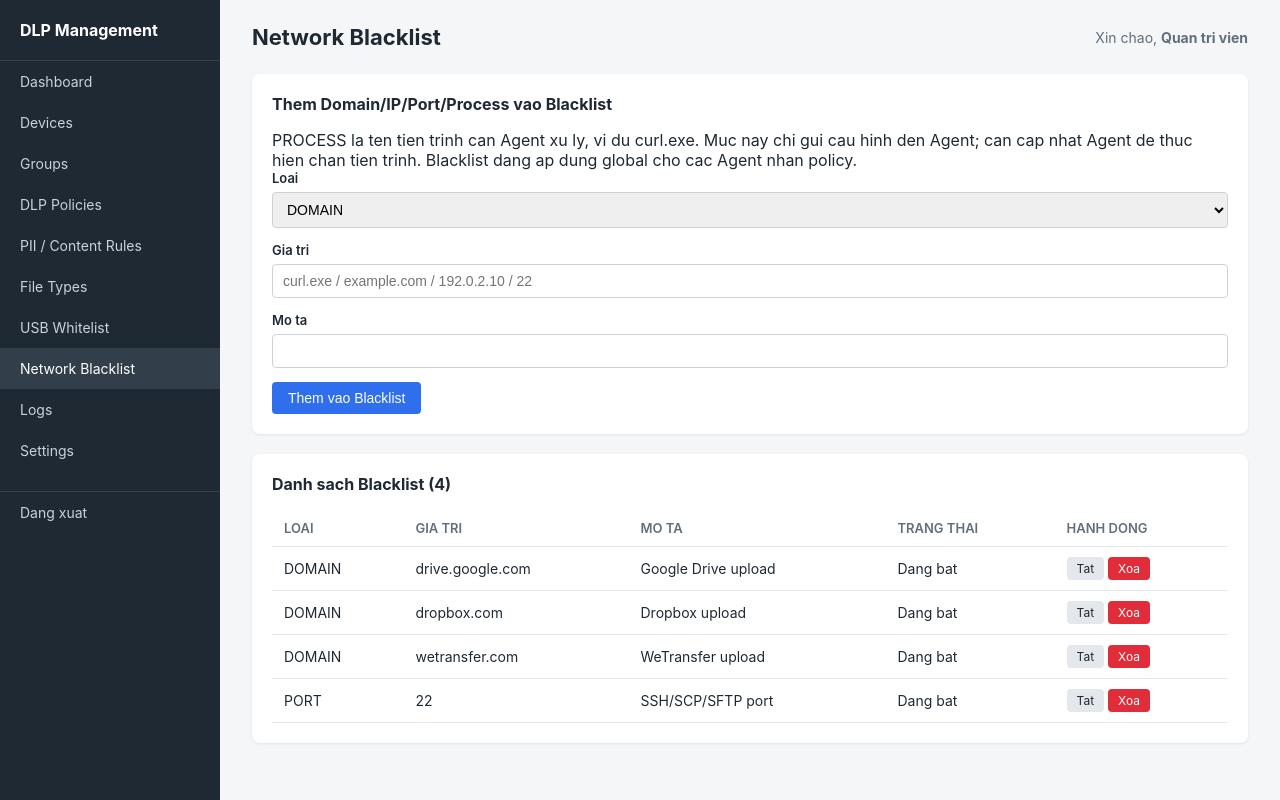
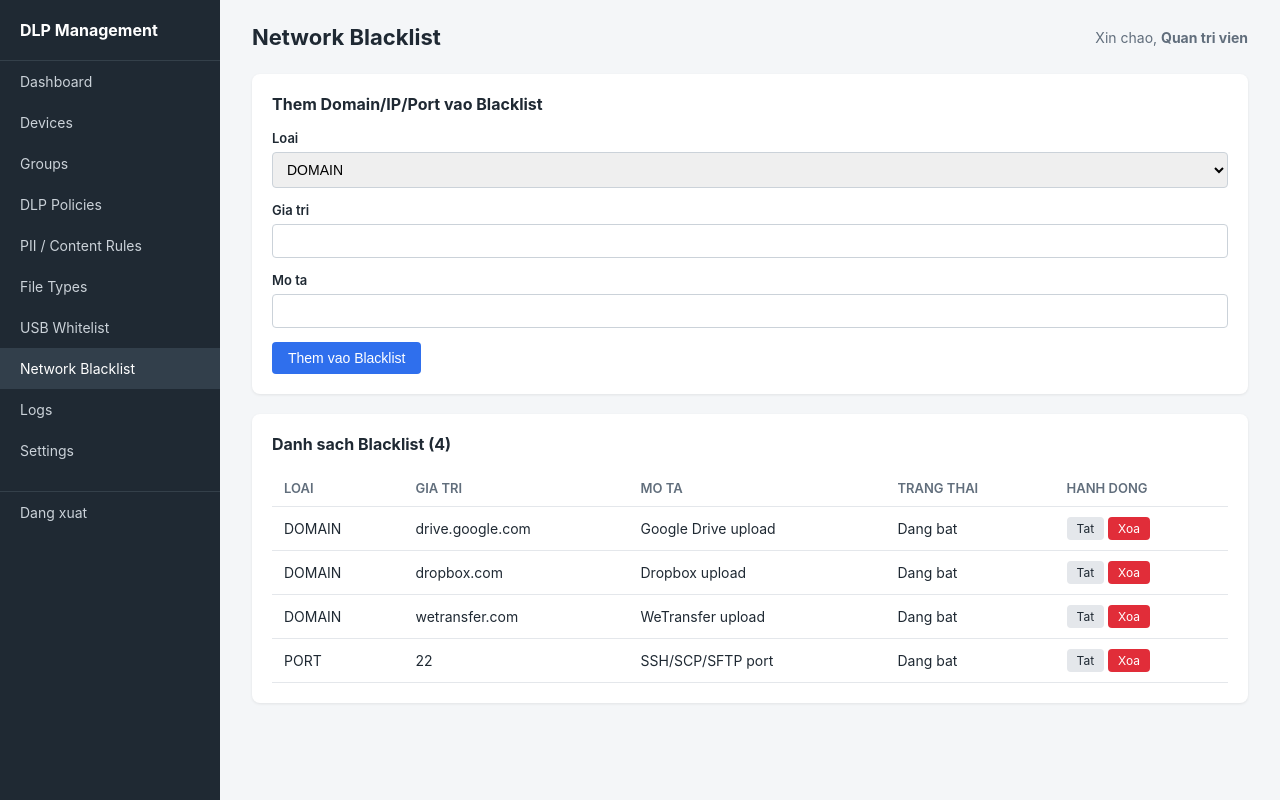
Before and after one commit to lamNT-67/DLP-do-an-2026, a PHP site: page /admin/network_blacklist.php in a window 1280 px wide. Run offline with PHP 8.4, Linux system fonts and the light colour scheme; a user stored in the database is signed in; data comes from the database, SQL or seed files in the repository.

Commit message:
Revert unrelated process blacklist UI change

```diff
--- a/server/admin/network_blacklist.php
+++ b/server/admin/network_blacklist.php
@@ -4,21 +4,13 @@ require_once __DIR__ . '/../config/database.php';
 require_once __DIR__ . '/../includes/helpers.php';
 
 $message = '';
-$error = '';
-$allowedTargetTypes = ['DOMAIN', 'IP', 'PORT', 'PROCESS'];
 
 if ($_SERVER['REQUEST_METHOD'] === 'POST' && ($_POST['action'] ?? '') === 'add') {
-    $targetType = strtoupper(trim($_POST['target_type'] ?? 'DOMAIN'));
+    $targetType = $_POST['target_type'] ?? 'DOMAIN';
     $value = trim($_POST['value'] ?? '');
     $description = trim($_POST['description'] ?? '');
 
-    if (!in_array($targetType, $allowedTargetTypes, true)) {
-        $error = 'Loai blacklist khong hop le.';
-    } elseif ($value === '') {
-        $error = 'Vui long nhap gia tri.';
-    } elseif ($targetType === 'PROCESS' && !preg_match('/^[A-Za-z0-9_.-]+(?:\.exe)?$/i', $value)) {
-        $error = 'Ten process khong hop le. Vi du: curl.exe';
-    } else {
+    if ($value !== '') {
         $stmt = $pdo->prepare("INSERT INTO network_blacklist (target_type, value, description) VALUES (?, ?, ?)");
         $stmt->execute([$targetType, $value, $description]);
         $message = 'Da them vao blacklist.';
@@ -47,13 +39,9 @@ require __DIR__ . '/../includes/layout_header.php';
 <?php if ($message): ?>
     <div class="success-msg"><?= h($message) ?></div>
 <?php endif; ?>
-<?php if ($error): ?>
-    <div class="alert alert-error"><?= h($error) ?></div>
-<?php endif; ?>
 
 <div class="card">
-    <h2>Them Domain/IP/Port/Process vao Blacklist</h2>
-    <p class="hint">PROCESS la ten tien trinh can Agent xu ly, vi du curl.exe. Muc nay chi gui cau hinh den Agent; can cap nhat Agent de thuc hien chan tien trinh. Blacklist dang ap dung global cho cac Agent nhan policy.</p>
+    <h2>Them Domain/IP/Port vao Blacklist</h2>
     <form method="POST">
         <input type="hidden" name="action" value="add">
         <div class="form-group">
@@ -62,12 +50,11 @@ require __DIR__ . '/../includes/layout_header.php';
                 <option value="DOMAIN">DOMAIN</option>
                 <option value="IP">IP</option>
                 <option value="PORT">PORT</option>
-                <option value="PROCESS">PROCESS (ten tien trinh)</option>
             </select>
         </div>
         <div class="form-group">
             <label>Gia tri</label>
-            <input type="text" name="value" placeholder="curl.exe / example.com / 192.0.2.10 / 22" required>
+            <input type="text" name="value" required>
         </div>
         <div class="form-group">
             <label>Mo ta</label>
```
